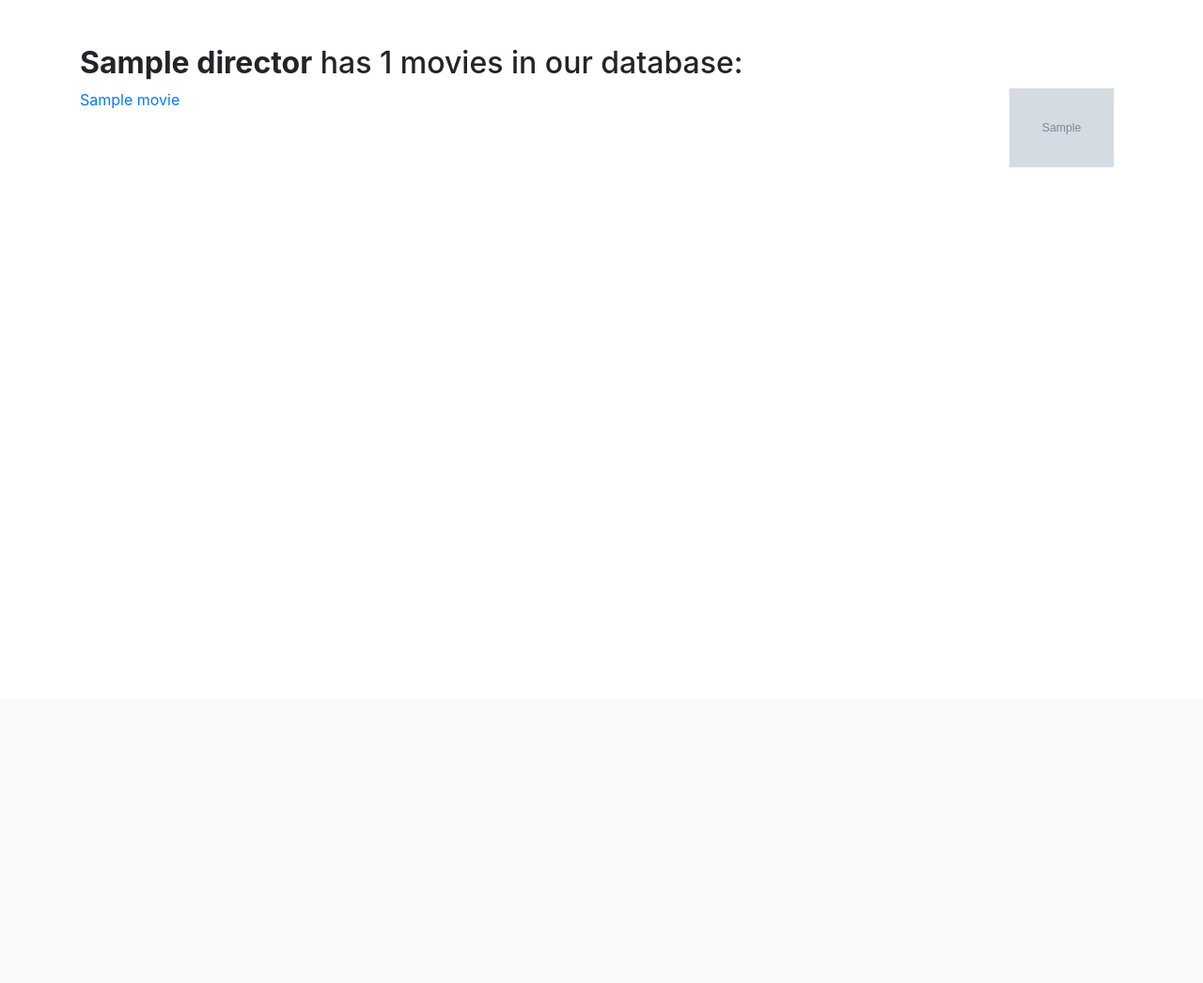
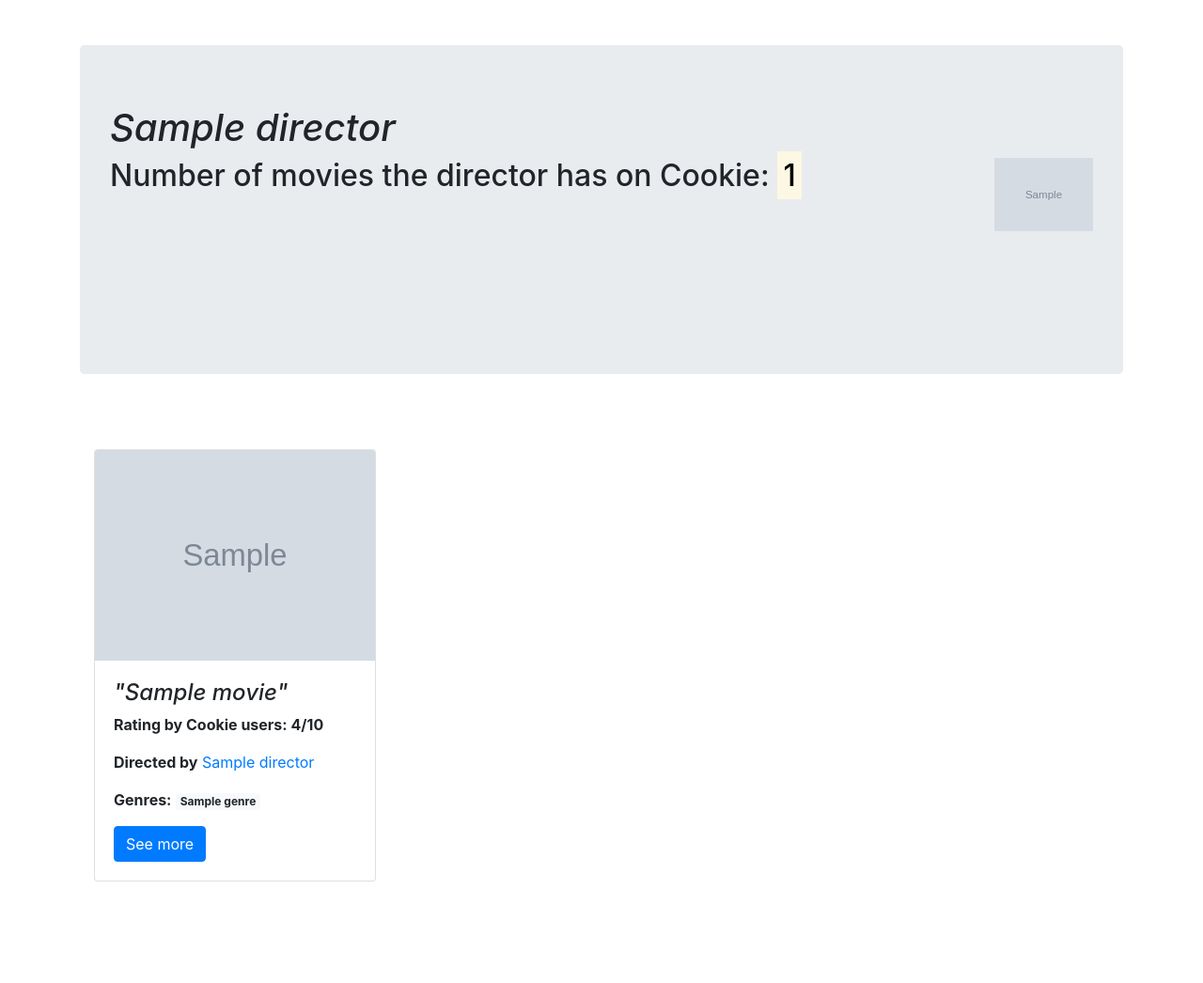
Before and after one commit to Andrew-157/dj_project_3, a Django app: template movies/templates/movies/director_page.html in a window 1280 px wide. Shown: the part 56-1102 px from the top of the page at 94% size. Before the commit the page ends 234 px from the top, so only its background shows below. Run offline with Django 4.2, Linux system fonts and the light colour scheme; the template is opened without the code that fills it: most values are stand-ins (such as "Sample title", 1, 10 or a date in 2020); grey boxes marked "Sample" are stand-in pictures; some libraries are stand-ins or nearby versions.

Commit message:
Changed actor's, director's template

```diff
--- a/movies/templates/movies/director_page.html
+++ b/movies/templates/movies/director_page.html
@@ -2,11 +2,43 @@
 
 {% block content %}
 <div class="container py-5">
-    <h2><strong>{{ director }}</strong> has {{ movies|length}} movies in our database:</h2>
-    <img src="{{ director.photo.url }}" alt="Director photo" style="width: 10%; float: right; margin-right: 10px;">
-    {% for movie in movies %}
-    <a href="{% url 'movies:movie-detail' movie.slug %}">{{ movie.title}}</a><br>
-    {% endfor %}
+    <div class="jumbotron" style="height: 350px;">
+        <h1 class="font-italic">{{ director }}</h1>
+        <img src="{{ director.photo.url }}" alt="Director photo" style="float: right; width: 10%;">
+        <h2>Number of movies the director has on Cookie: <mark>{{ movies|length }}</mark></h2>
+    </div>
+    <div class="container py-5">
+        <div class="card-columns">
+            {% for movie in movies %}
+            <div class="card" style="width: 300px;">
+                <img class="card-img-top" src="{{ movie.poster.url }}" alt="Movie poster">
+                <div class="card-body">
+                    <h4 class="font-italic">"{{ movie.title }}"</h4>
+                    {% if movie.avg_rating %}
+                    <p class="card-text"><strong>Rating by Cookie users: {{ movie.avg_rating }}/10</strong></p>
+                    {% else %}
+                    <p class="text-info">Was not rated by anyone yet</p>
+                    {% endif %}
+                    <p class="card-text"><strong>Directed by</strong>
+                        <a href="{% url 'movies:director-page' movie.director.slugged_name %}">{{movie.director }}</a>
+                    </p>
+                    <p class="card-text">
+                        <strong>Genres:</strong>
+                        {% for genre in movie.genres.all %}
+                        <a href="{% url 'movies:genre-movies' genre.slug %}">
+                            <span class="badge badge-light">{{ genre }}</span>
+                        </a>
+                        {% endfor %}
+                    </p>
+                    <div class="">
+                        <a href="{% url 'movies:movie-detail' movie.slug %}" class="btn btn-primary">
+                            See more</a>
+                    </div>
+                </div>
+            </div>
+            {% endfor %}
+        </div>
+    </div>
 </div>
 
 {% endblock %}
```
Also changed, not shown: movies/templates/movies/actor_page.html (+37 -5 lines).
